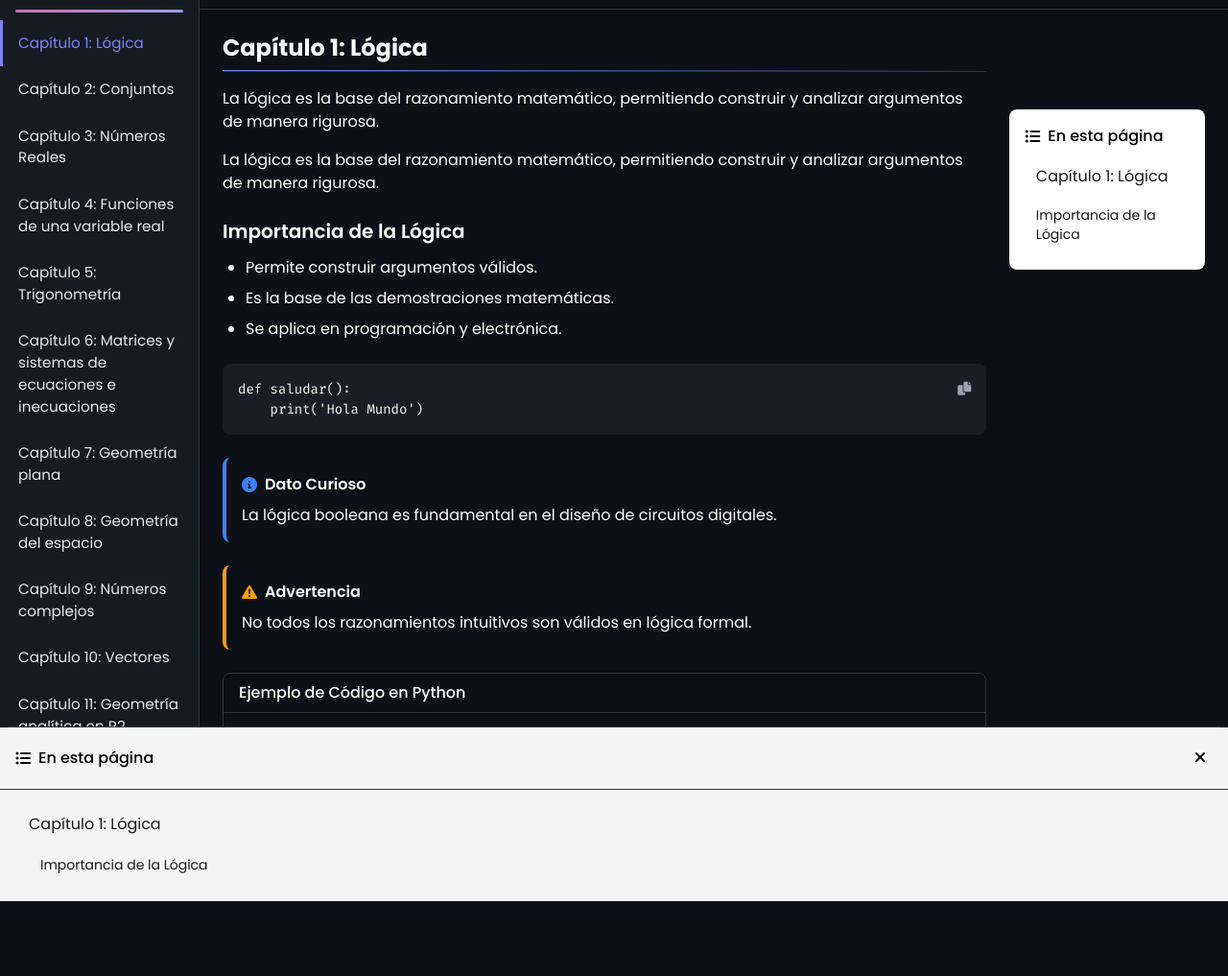
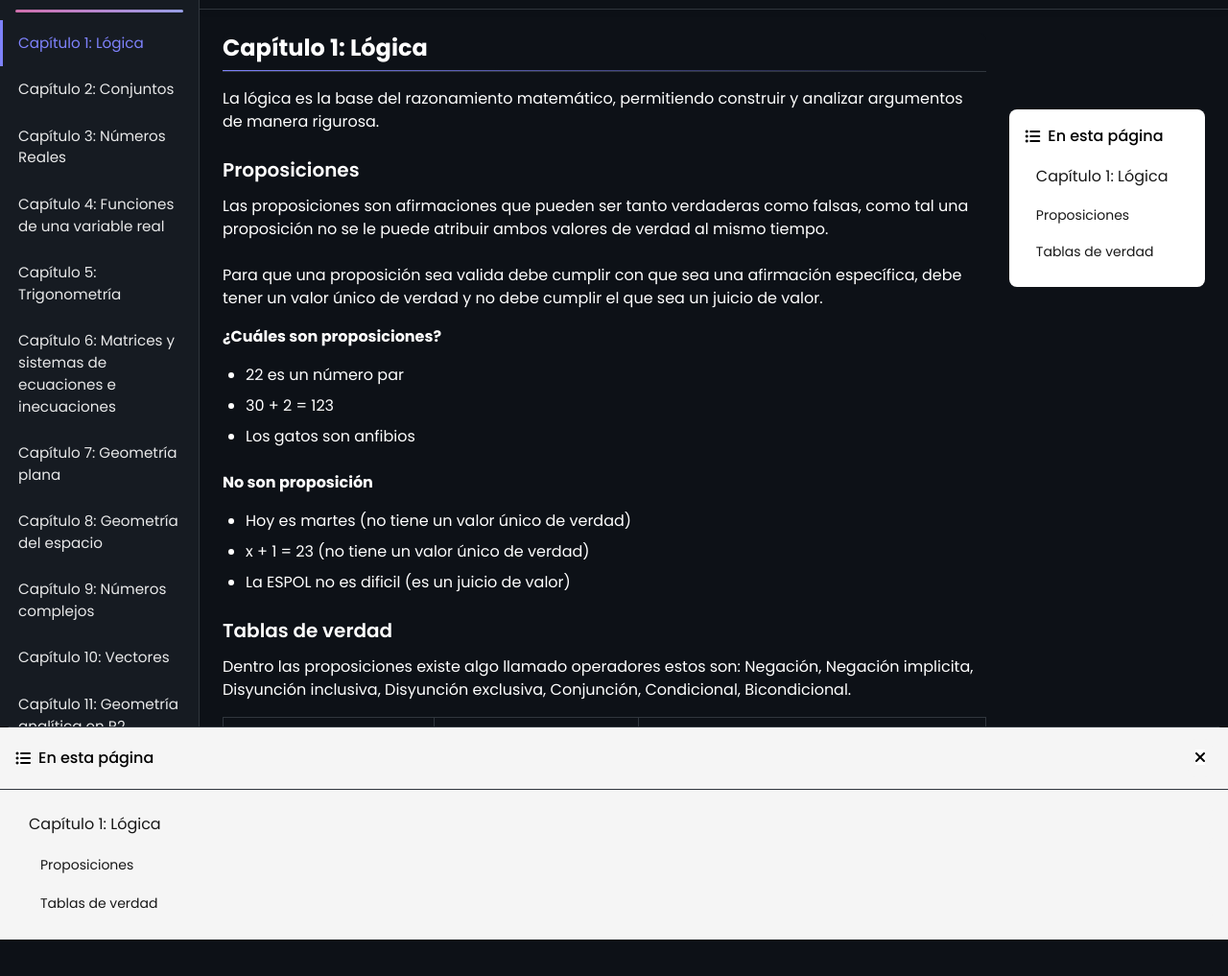
Before and after one commit to Neosowo/Notebook_math, a plain HTML site: page index.html in a window 1280 px wide. Shown: the part 43-1060 px from the top of the page at 96% size. Before the commit the page ends 1017 px from the top, so only its background shows below. Drawn offline with nearby package versions, Linux system fonts and the light colour scheme; a web font is replaced by a local one.

Commit message:
update content json

```diff
--- a/assets/css/main.css
+++ b/assets/css/main.css
@@ -57,7 +57,9 @@
     /* Unificar colores de texto */
     body, p, h1, h2, h3, h4, h5, h6, span, a, li, ul, ol, div {
         color: var(--text-color);
+
     }
+
 
     .toc-wrapper {
         background-color: var(--card-bg) !important;
--- a/content.json
+++ b/content.json
@@ -9,46 +9,66 @@
           "type": "paragraph",
           "text": "La lógica es la base del razonamiento matemático, permitiendo construir y analizar argumentos de manera rigurosa."
         },
+
         {
-          "type": "paragraph",
-          "text": "La lógica es la base del razonamiento matemático, permitiendo construir y analizar argumentos de manera rigurosa."
+          "type": "subheading",
+          "id": "proposicion",
+          "title": "Proposiciones"
         },
         {
-          "type": "subheading",
-          "id": "importancia-logica",
-          "title": "Importancia de la Lógica"
+          "type":"paragraph",
+          "text":"Las proposiciones son afirmaciones que pueden ser tanto verdaderas como falsas, como tal una proposición no se le puede atribuir ambos valores de verdad al mismo tiempo.<br><br>Para que una proposición sea valida debe cumplir con que sea una afirmación específica, debe tener un valor único de verdad y no debe cumplir el que sea un juicio de valor."
+        },
+        {
+          "type":"paragraph",
+          "text":"<strong>¿Cuáles son proposiciones?</strong>"
         },
         {
           "type": "list",
           "items": [
-            "Permite construir argumentos válidos.",
-            "Es la base de las demostraciones matemáticas.",
-            "Se aplica en programación y electrónica."
+            "22 es un número par",
+            "30 + 2 = 123",
+            "Los gatos son anfibios"
           ]
+         },
+         {
+          "type":"paragraph",
+          "text":"<strong>No son proposición</strong>"
         },
         {
-          "type": "code",
-          "code": "def saludar():\n    print('Hola Mundo')"
+          "type": "list",
+          "items": [
+            "Hoy es martes (no tiene un valor único de verdad)",
+            "x + 1 = 23 (no tiene un valor único de verdad)",
+            "La ESPOL no es dificil (es un juicio de valor)"
+          ]
+         },
+         {
+          "type": "subheading",
+          "id": "tabla-verdad",
+          "title": "Tablas de verdad"
         },
         {
-          "type": "note",
-          "title": "Dato Curioso",
-          "text": "La lógica booleana es fundamental en el diseño de circuitos digitales."
+          "type":"paragraph",
+          "text":"Dentro las proposiciones existe algo llamado operadores estos son: Negación, Negación implicita, Disyunción inclusiva, Disyunción exclusiva, Conjunción, Condicional, Bicondicional."
         },
         {
-          "type": "warning",
-          "title": "Advertencia",
-          "text": "No todos los razonamientos intuitivos son válidos en lógica formal."
-        },
-        {
-          "type": "example",
-          "title": "Ejemplo de Código en Python",
-          "code": "if True:\n    print('La condición es verdadera')"
-        },
-        {
-          "type": "latex",
-          "latex": "\\int_{a}^{b} f(x) \\,dx = F(b) - F(a)"
+          "type": "table",
+          "headers": ["A", "B", "A ∧ B"],
+          "rows": [
+            ["0", "0", "0"],
+            ["0", "1", "0"],
+            ["1", "0", "0"],
+            ["1", "1", "1"]
+          ]
         }
+
+
+
+
+
+
+
       ]
     },
     {
--- a/index.html
+++ b/index.html
@@ -371,13 +371,10 @@
             latexBlock.className = 'my-6 flex justify-center latex-block';
             latexBlock.innerHTML = `\\(${item.latex}\\)`;
             container.appendChild(latexBlock);
-
             if (window.MathJax) {
                 MathJax.typesetPromise([latexBlock]);
             }
             break;
-
-
 
         case 'example':
             const example = document.createElement('div');
@@ -395,8 +392,56 @@
             `;
             container.appendChild(example);
             break;
+
+        case 'table':
+            const table = document.createElement('table');
+            table.className = 'w-full border border-gray-300 mb-6 text-center';
+
+            const thead = document.createElement('thead');
+            const headRow = document.createElement('tr');
+            item.headers.forEach(header => {
+                const th = document.createElement('th');
+                th.className = 'border px-4 py-2 bg-gray-100';
+                th.textContent = header;
+                headRow.appendChild(th);
+            });
+            thead.appendChild(headRow);
+            table.appendChild(thead);
+
+            const tbody = document.createElement('tbody');
+            item.rows.forEach(row => {
+                const tr = document.createElement('tr');
+                row.forEach(cell => {
+                    const td = document.createElement('td');
+                    td.className = 'border px-4 py-2';
+                    td.textContent = cell;
+                    tr.appendChild(td);
+                });
+                tbody.appendChild(tr);
+            });
+            table.appendChild(tbody);
+
+            container.appendChild(table);
+            break;
+
+        case 'image':
+            const img = document.createElement('img');
+            img.src = item.src;
+            img.alt = item.alt || '';
+            img.className = 'my-4 rounded-lg shadow-md';
+            container.appendChild(img);
+            break;
+
+        case 'video':
+            const video = document.createElement('video');
+            video.src = item.src;
+            video.controls = true;
+            video.className = 'w-full my-4 rounded-lg shadow-md';
+            container.appendChild(video);
+            break;
     }
 }
+
 
         // Función para escapar HTML
         function escapeHtml(text) {
```
Lines whose indentation alone changed are shown as unchanged.
